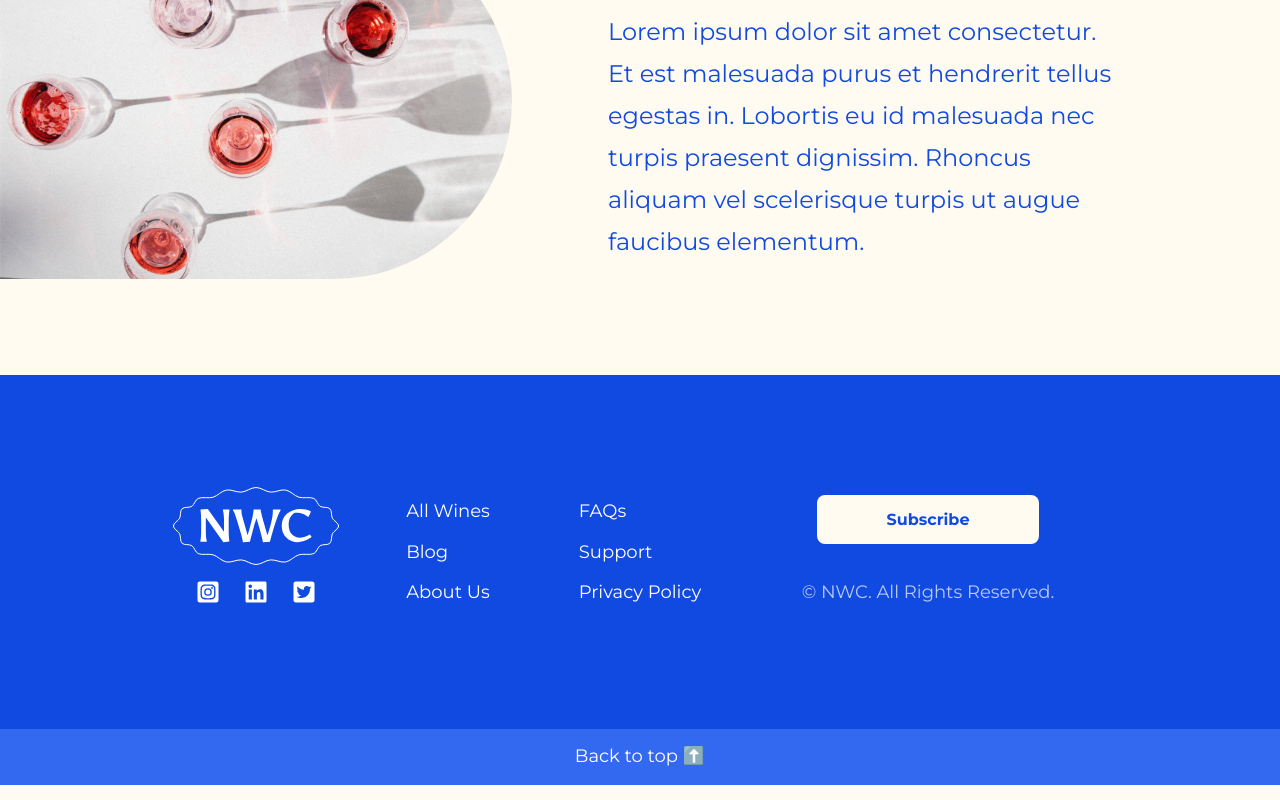
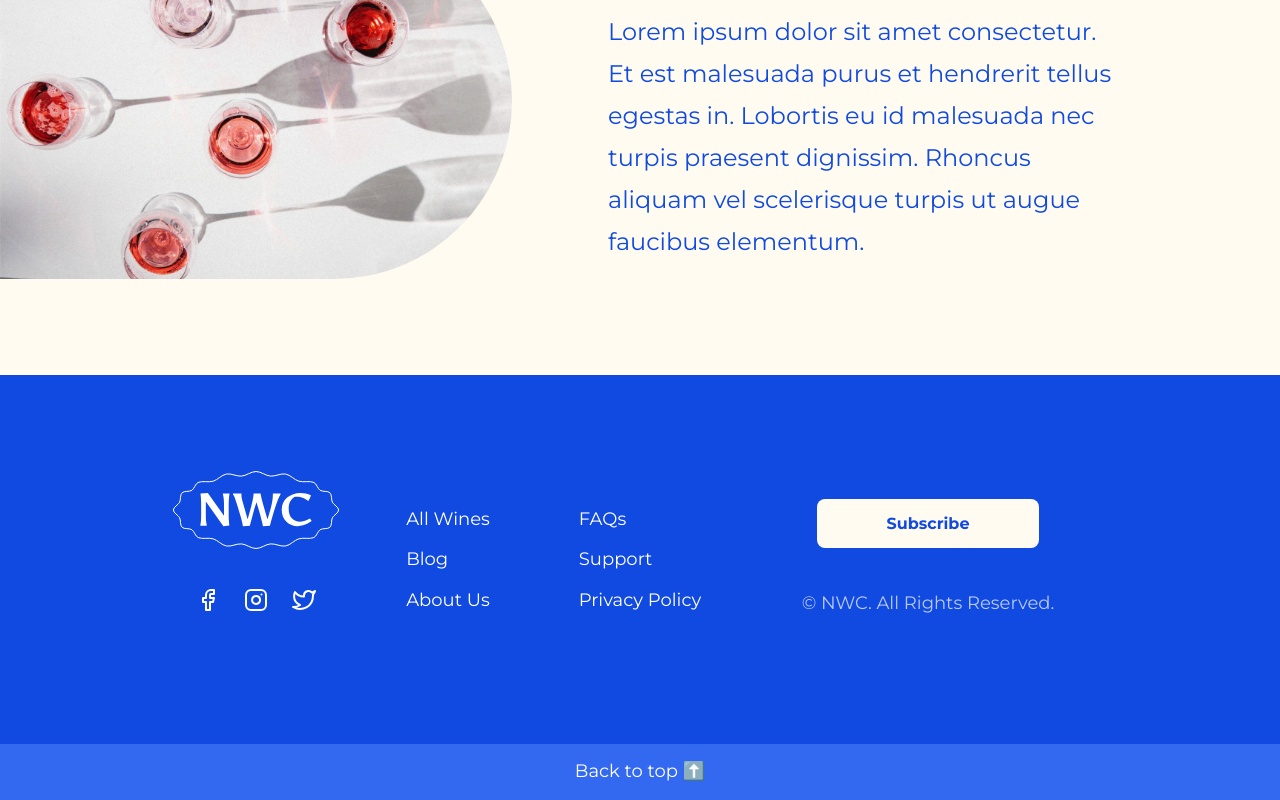
Before and after one commit to josh-merrill/natural-wine-club, a React (Vite) app: page / in a window 1280 px wide. Shown: the part 3676-4476 px from the top of the page. Built offline with nearby package versions, Linux system fonts and the light colour scheme; a web font is replaced by a local one.

Commit message:
STYLE: Adjusting footer grid styling

```diff
--- a/src/components/footer/Footer.jsx
+++ b/src/components/footer/Footer.jsx
@@ -1,31 +1,31 @@
 import "./footer.css";
 import Top from "../top/FooterNav";
 import footerLogo from "../../assets/footer-logo.svg";
-import { FaInstagramSquare } from "react-icons/fa";
-import { FaLinkedin } from "react-icons/fa";
-import { FaTwitterSquare } from "react-icons/fa";
+import { FiInstagram } from "react-icons/fi";
+import { FiFacebook } from "react-icons/fi";
+import { FiTwitter } from "react-icons/fi";
 
 export default function Footer() {
   return (
     <footer className="footer--wrapper">
       <div className="footer--container container">
-        <div className="footer--info">
-          <a href="#top" className="footer--logo">
+        <div className="footer--logo">
+          <a href="#top">
             <img src={footerLogo} alt="Logo" />
           </a>
+        </div>
 
           <div className="footer--social">
             <a href="#" className="footer--social-icon">
-              <FaInstagramSquare />
+              <FiFacebook />
             </a>
             <a href="#" className="footer--social-icon">
-              <FaLinkedin />
+              <FiInstagram />
             </a>
             <a href="#" className="footer--social-icon">
-              <FaTwitterSquare />
+              <FiTwitter />
             </a>
           </div>
-        </div>
 
         <div className="footer--links col1">
           <a href="#">All Wines</a>
--- a/src/components/footer/footer.css
+++ b/src/components/footer/footer.css
@@ -62,15 +62,11 @@
     grid-template-columns: repeat(3, 1fr) 2fr;
     grid-template-rows: repeat(2, 1fr);
     grid-template-areas:
-        "footer--info links1 links2 cta"
-        "footer--info links1 links2 copyright";
+        "footer--logo links1 links2 cta"
+        "footer--social links1 links2 copyright";
     place-items: center;
     font-size: 18px;
     padding: var(--spacer-lg) 0;
-  }
-
-  .footer--info {
-    grid-area: footer--info;
   }
 
   .footer--logo {
```
